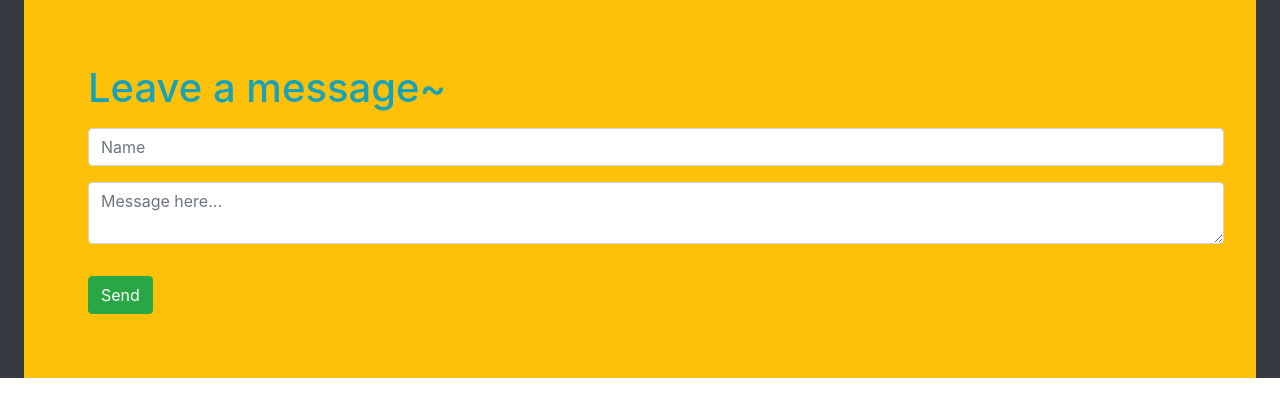
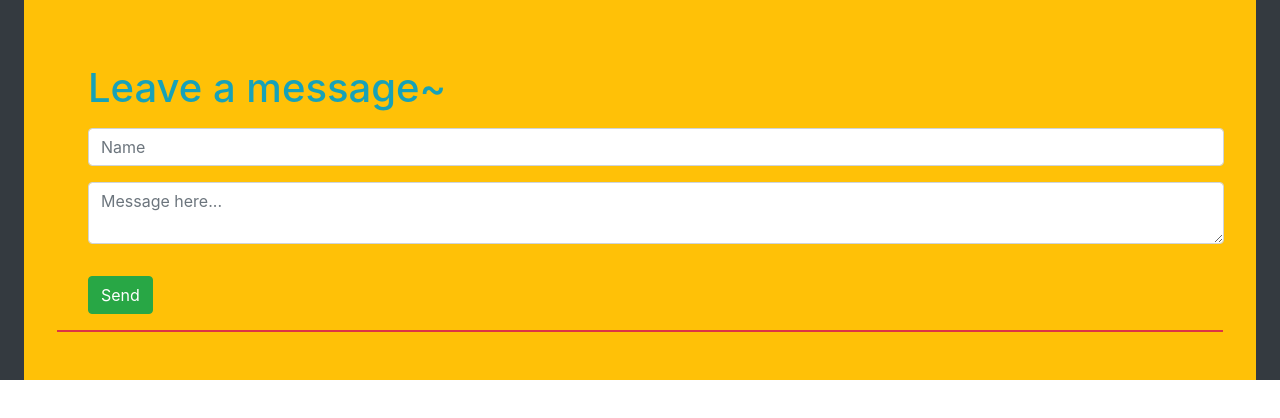
Before and after one commit to yunhsiaho/Chatbot, a website: page index.html in a window 1280 px wide. Drawn offline with nearby package versions, Linux system fonts and the light colour scheme; no server answers.

Commit message:
test again

```diff
--- a/index.html
+++ b/index.html
@@ -20,7 +20,7 @@
                 <input type="text" id="name" class="form-control m-3" placeholder="Name" required>
                 <textarea type="text" id="message" class="form-control  m-3" placeholder="Message here..." required></textarea>
                 <button id="send" class="btn btn-success m-3" onClick="window.location.reload()">Send</button>
-                    <div id="row messages border border-danger">
+                    <div id="messages" class="row border border-danger">
 
                     </div>
             </div>
```
